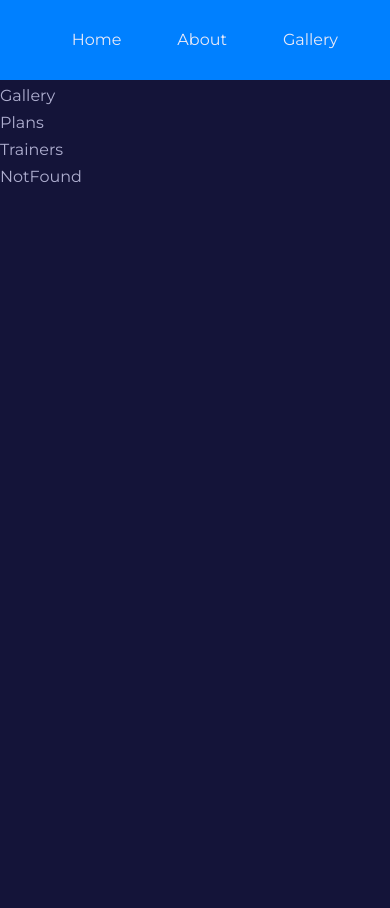
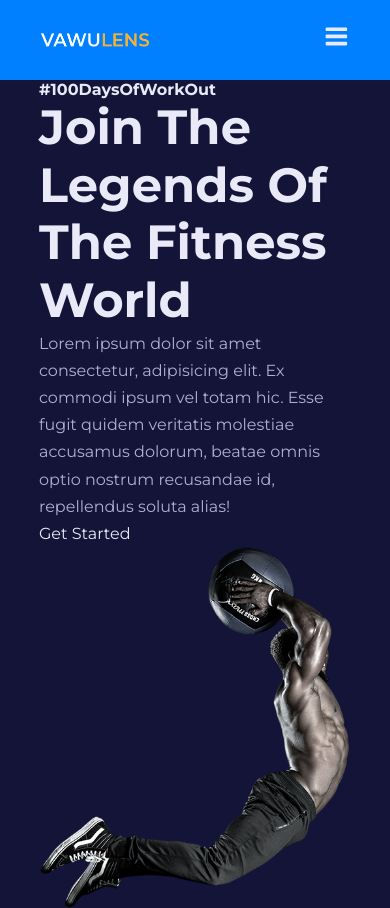
Before and after one commit to NHau66/vawulens, a React (Create React App) app: page / in a window 390 px wide. Before the commit the page ends 844 px from the top, so only its background shows below. Built offline with nearby package versions, Linux system fonts and the light colour scheme.

Commit message:
Vawulens #2

```diff
--- a/src/App.jsx
+++ b/src/App.jsx
@@ -13,13 +13,15 @@ const App = () => {
     return (
         <BrowserRouter>
             <Navbar />
-            <Home />
-            <About />
-            <Contact />
-            <Gallery />
-            <Plans />
-            <Trainers />
-            <NotFound />
+            <Routes>
+                <Route index element={<Home />} />
+                <Route path="about" element={<About />} />
+                <Route path="contact" element={<Contact />} />
+                <Route path="gallery" element={<Gallery />} />
+                <Route path="plans" element={<Plans />} />
+                <Route path="trainers" element={<Trainers />} />
+                <Route path="*" element={<NotFound />} />
+            </Routes>
         </BrowserRouter>
     );
 };
--- /dev/null
+++ b/src/components/MainHeader.jsx
@@ -0,0 +1,32 @@
+import { Link } from 'react-router-dom';
+import Image from '../images/main_header.png';
+
+const MainHeader = () => {
+    return (
+        <header className="main__header">
+            <div className="container main__header-container">
+                <div className="main__header-left">
+                    <h4>#100DaysOfWorkOut</h4>
+                    <h1>Join The Legends Of The Fitness World</h1>
+                    <p>
+                        Lorem ipsum dolor sit amet consectetur, adipisicing elit. Ex commodi ipsum vel totam hic. Esse
+                        fugit quidem veritatis molestiae accusamus dolorum, beatae omnis optio nostrum recusandae id,
+                        repellendus soluta alias!
+                    </p>
+                    <Link to="/plans" className="btn lg">
+                        Get Started
+                    </Link>
+                </div>
+                <div className="main__header-right">
+                    <div className="main__header-circle">
+                        <div className="main__header-image">
+                            <img src={Image} alt="Main Header Image" />
+                        </div>
+                    </div>
+                </div>
+            </div>
+        </header>
+    );
+};
+
+export default MainHeader;
--- a/src/components/Navbar.jsx
+++ b/src/components/Navbar.jsx
@@ -1,27 +1,37 @@
+import { useState } from 'react';
 import { Link, NavLink } from 'react-router-dom';
 import Logo from '../images/logo.png';
 import { links } from '../data';
 import { GoThreeBars } from 'react-icons/go';
+import { MdOutlineClose } from 'react-icons/md';
 import './navbar.css';
 
 const Navbar = () => {
+    const [isNavShowing, setIsNavShowing] = useState(false);
+
     return (
         <nav>
             <div className="container nav__container">
-                <Link to="/" className="logo">
+                <Link to="/" className="logo" onClick={() => setIsNavShowing(false)}>
                     <img src={Logo} alt="Nav logo" />
                 </Link>
-                <ul className="nav__links">
+                <ul className={`nav__links ${isNavShowing ? 'show__nav' : 'hide__Nav'}`}>
                     {links.map(({ name, path }, index) => {
                         return (
-                            <li>
-                                <NavLink to={path}>{name}</NavLink>
+                            <li key={index}>
+                                <NavLink
+                                    to={path}
+                                    className={({ isActive }) => (isActive ? 'active-nav' : '')}
+                                    onClick={() => setIsNavShowing((prev) => !prev)}
+                                >
+                                    {name}
+                                </NavLink>
                             </li>
                         );
                     })}
                 </ul>
-                <button className="nav__toggle-btn">
-                    <GoThreeBars />
+                <button className="nav__toggle-btn" onClick={() => setIsNavShowing((prev) => !prev)}>
+                    {isNavShowing ? <MdOutlineClose /> : <GoThreeBars />}
                 </button>
             </div>
         </nav>
--- a/src/components/navbar.css
+++ b/src/components/navbar.css
@@ -4,7 +4,7 @@ nav {
     background-color: var(--color-primary);
     display: grid;
     place-items: center;
-    position: fixed;
+    /* position: fixed; */
     top: 0;
     left: 0;
     z-index: 99;
@@ -50,9 +50,95 @@ nav {
     display: block;
     width: 1.2rem;
     height: 1.2rem;
-    background-color: red;
+    background-color: var(--color-primary);
     position: absolute;
     left: calc(50% - 0.6rem);
     transform: rotate(45deg);
     margin-top: 0.9rem;
 }
+
+/* Media queries (medium and small screens) */
+@media screen and (max-width: 1024px) {
+    .nav__toggle-btn {
+        display: inline-block;
+        background-color: transparent;
+        font-size: 1.8rem;
+        cursor: pointer;
+    }
+
+    .nav__toggle-btn svg {
+        color: var(--color-gray-100);
+    }
+
+    .nav__links {
+        position: absolute;
+        top: 100%;
+        right: 0;
+        flex-direction: column;
+        gap: 0;
+        perspective: 400px;
+    }
+
+    .active-nav,
+    .active-nav::after {
+        display: none;
+    }
+
+    .nav__links li {
+        height: 4rem;
+        width: 100%;
+        box-shadow: 2rem 2rem 5rem rgba(0, 0, 0, 0.4);
+        animation: navAnimation 600ms ease forwards;
+        transform: rotateX(90deg);
+        opacity: 0;
+        transform-origin: top;
+    }
+
+    .nav__links li:nth-child(2) {
+        animation-delay: 200ms;
+    }
+
+    .nav__links li:nth-child(3) {
+        animation-delay: 400ms;
+    }
+
+    .nav__links li:nth-child(4) {
+        animation-delay: 600ms;
+    }
+
+    .nav__links li:nth-child(5) {
+        animation-delay: 800ms;
+    }
+
+    .nav__links li:nth-child(6) {
+        animation-delay: 1s;
+    }
+
+    .nav__links li:nth-child(6) {
+        animation-delay: 1.2s;
+    }
+
+    @keyframes navAnimation {
+        to {
+            transform: rotateX(0);
+            opacity: 1;
+        }
+    }
+
+    .nav__links li a {
+        background-color: var(--color-primary);
+        height: 100%;
+        width: 100%;
+        display: flex;
+        align-items: center;
+        padding: 1rem 5rem 1rem 3rem;
+    }
+
+    .show__nav {
+        display: flex;
+    }
+
+    .hide__Nav {
+        display: none;
+    }
+}
--- a/src/pages/home/Home.jsx
+++ b/src/pages/home/Home.jsx
@@ -1,7 +1,12 @@
+import MainHeader from '../../components/MainHeader';
 import './home.css';
 
 const Home = () => {
-    return <div>Home</div>;
+    return (
+        <>
+            <MainHeader />
+        </>
+    );
 };
 
 export default Home;
```
Also changed, not shown: src/data.js (+141 -186 lines).
